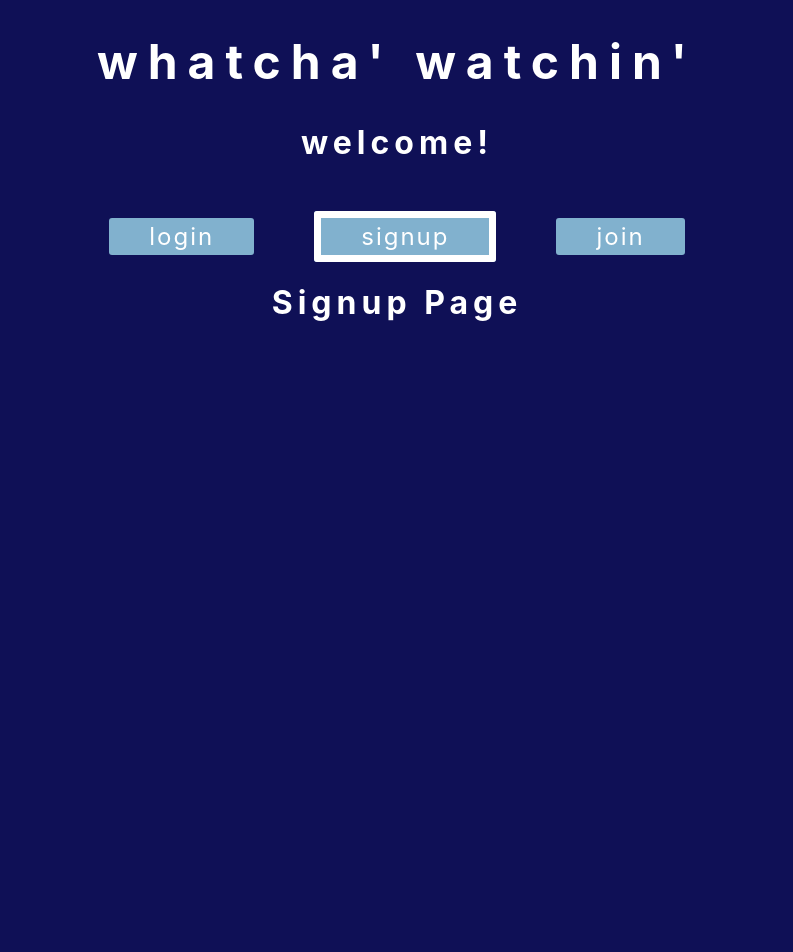
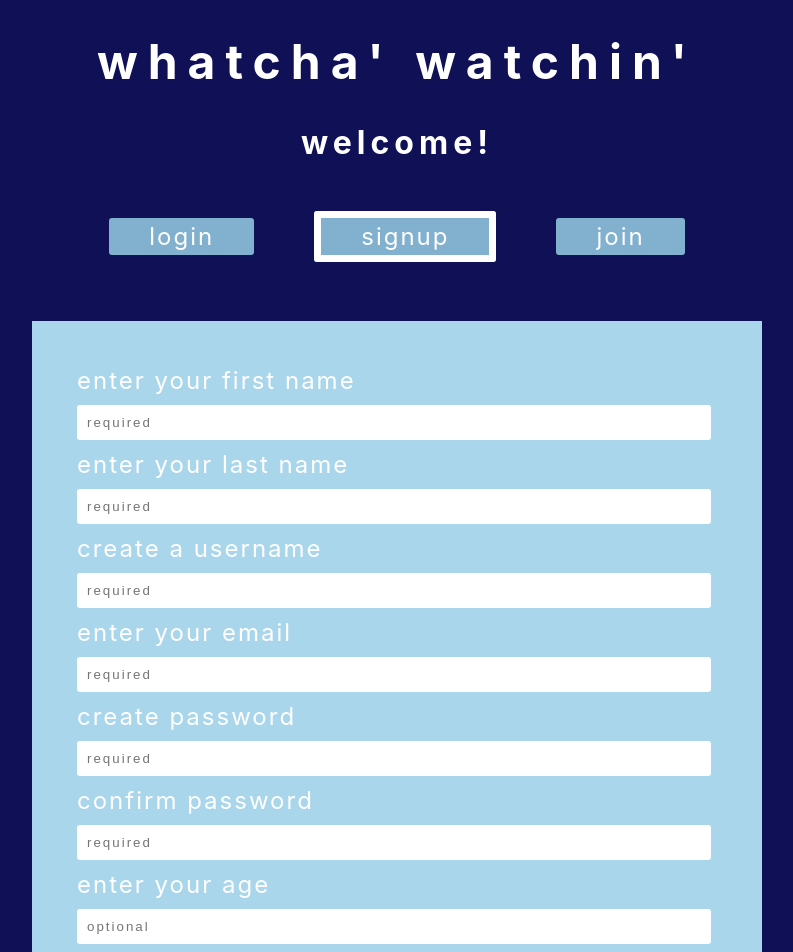
Before and after one commit to finkkoby/watcha-watchin, a React (Create React App) app in the folder client/: page /signup in a window 1280 px wide. Shown: the top 952 px of the page, without its empty margins (243-1036 px from the left). Before the commit the page ends 800 px from the top, so only its background shows below. Built offline with nearby package versions, Linux system fonts and the light colour scheme.

Commit message:
add form data for Signup

```diff
--- a/client/src/pages/Login.js
+++ b/client/src/pages/Login.js
@@ -1,4 +1,3 @@
-import { useState, useEffect } from 'react'
 import * as yup from 'yup'
 import { Formik, Form, Field, ErrorMessage } from 'formik'
 
--- a/client/src/pages/Signup.js
+++ b/client/src/pages/Signup.js
@@ -1,9 +1,81 @@
-
+import * as yup from 'yup'
+import { Formik, Form, Field, ErrorMessage } from 'formik'
 
 function Signup() {
+
+    const formSchema = yup.object().shape({
+        firstName: yup.string().required("please enter your first name"),
+        lastName: yup.string().required("please enter your last name"),
+        username: yup.string().required("please enter a username"),
+        email: yup.string().required("please enter an email").email("please enter a valid email"),
+        password: yup.string().required("please enter a password"),
+        confirmPassword: yup.string().required("please confirm your password").oneOf([yup.ref('password'), null], "passwords do not match"),
+        age: yup.number().required("please enter your age").min(18, "you must be at least 18 years old to register")
+    })
+
     return (
-        <div className='page-header'>
-            <h3>Signup Page</h3>
+        <div className="form-container">
+            <Formik
+                initialValues={{
+                    firstName: '',
+                    lastName: '',
+                    username: '',
+                    email: '',
+                    password: '',
+                    confirmPassword: '',
+                    age: '',
+                }}
+                validationSchema={formSchema}
+                onSubmit={values => console.log(values)}
+            >
+                {props => (
+                    <Form>
+                        <label htmlFor="firstName">
+                            enter your first name
+                            <Field name="firstName" placeholder="required" />
+                        </label>
+                        <ErrorMessage name="firstName" component="p" />
+
+                        <label htmlFor="lastName">
+                            enter your last name
+                            <Field name="lastName" placeholder="required" />
+                        </label>
+                        <ErrorMessage name="lastName" component="p" />
+
+                        <label htmlFor="username">
+                            create a username
+                            <Field name="username" placeholder="required" />
+                        </label>
+                        <ErrorMessage name="username" component="p" />
+
+                        <label htmlFor='email'>
+                            enter your email
+                            <Field name="email" placeholder="required" />
+                        </label>
+                        <ErrorMessage name="email" component="p" />
+
+                        <label htmlFor='password'>
+                            create password
+                            <Field name="password" placeholder="required" />
+                        </label>
+                        <ErrorMessage name="password" component="p" />
+
+                        <label htmlFor='confirmPassword'>
+                            confirm password
+                            <Field name="confirmPassword" placeholder="required" />
+                        </label>
+                        <ErrorMessage name="confirmPassword" component="p" />
+
+                        <label htmlFor='age'>
+                            enter your age
+                            <Field name="age" placeholder="optional" />
+                        </label>
+                        <ErrorMessage name="age" component="p" />
+
+                        <button type='submit'>- signup -</button>
+                    </Form>
+                )}
+            </Formik>
         </div>
     )
 }
```
